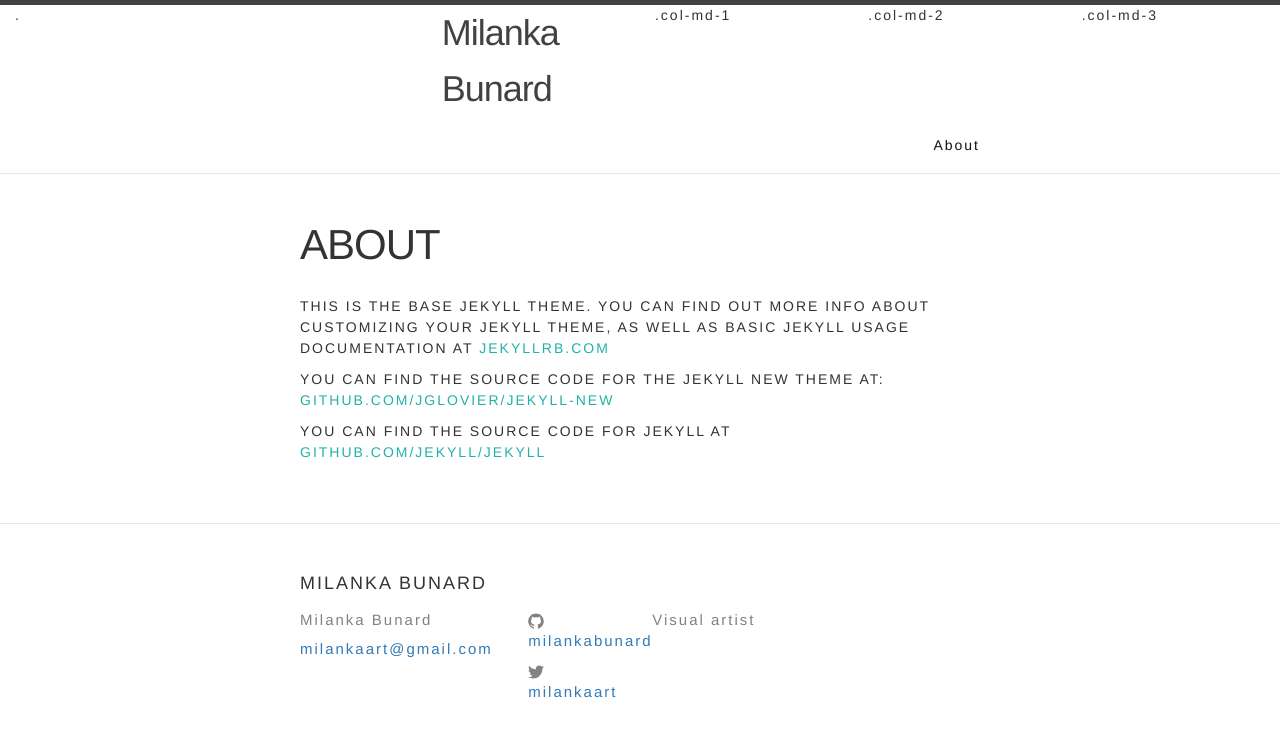
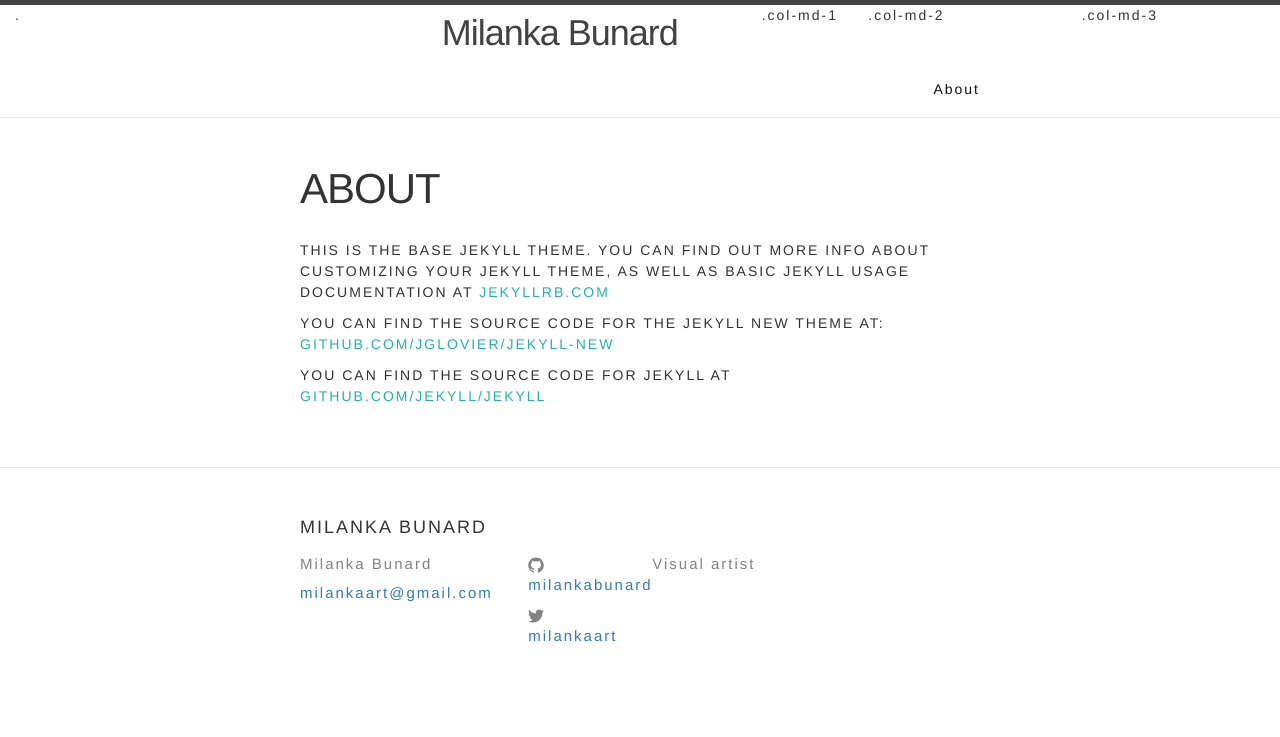
Before and after one commit to milankabunard/milankabunard.github.io, a Jekyll site: the page built from about.md, in a window 1280 px wide. Shown: the top 737 px of the page. Built offline with Jekyll 4.4.1, drawn with Linux system fonts in a browser that asks for light colours.

Commit message:
changes header

```diff
--- a/_includes/header.html
+++ b/_includes/header.html
@@ -5,8 +5,8 @@
 <div class="container-fluid">
 <div class="row">
   <div class="col-md-4">.</div>
-  <div class="col-md-2"><a class="site-title" href="{{ site.baseurl }}/">{{ site.title }}</a></div>
-  <div class="col-md-2">.col-md-1</div>
+  <div class="col-md-3"><a class="site-title" href="{{ site.baseurl }}/">{{ site.title }}</a></div>
+  <div class="col-md-1">.col-md-1</div>
   <div class="col-md-2">.col-md-2</div>
   <div class="col-md-2">.col-md-3</div>
 </div>
```
